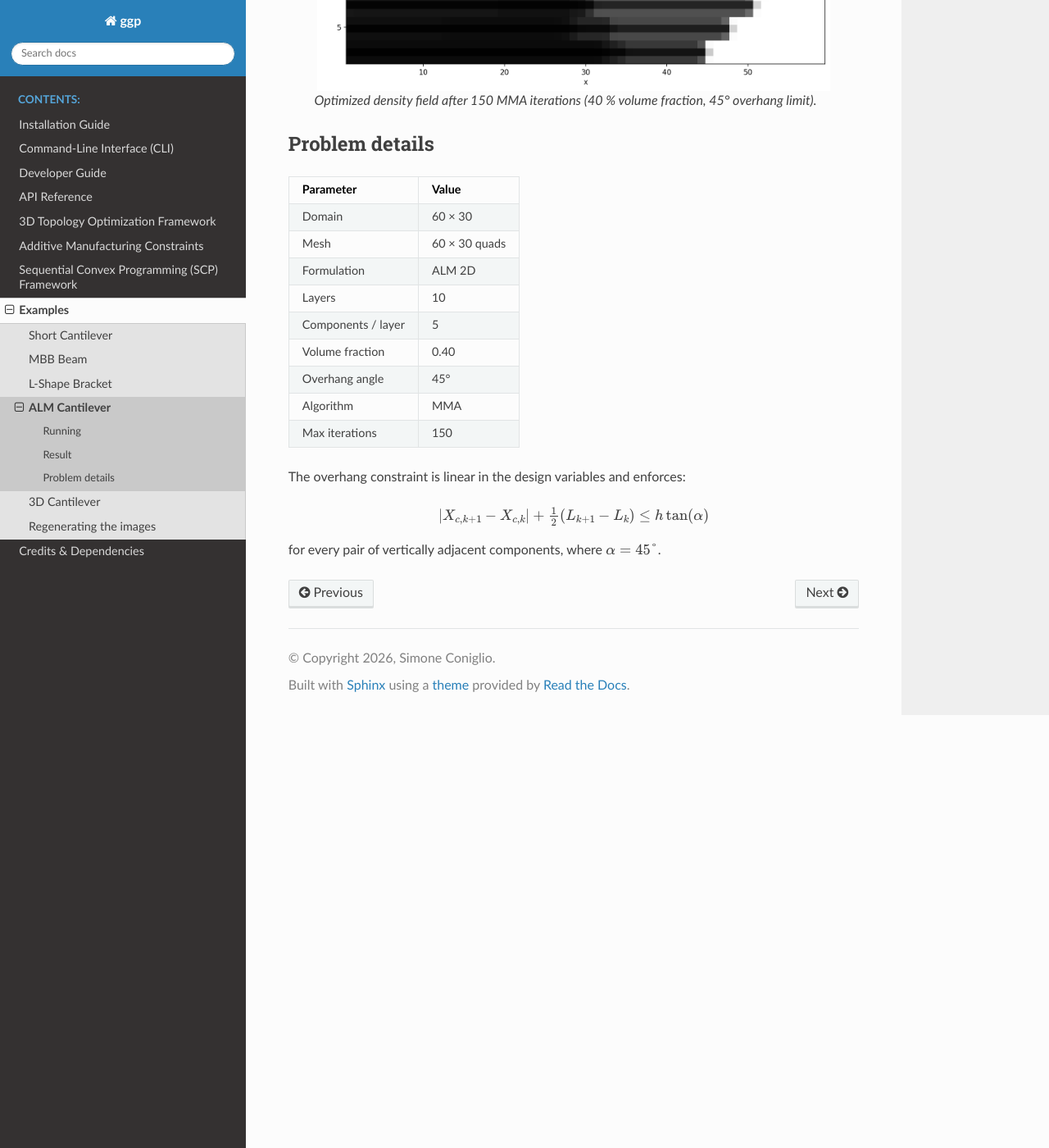
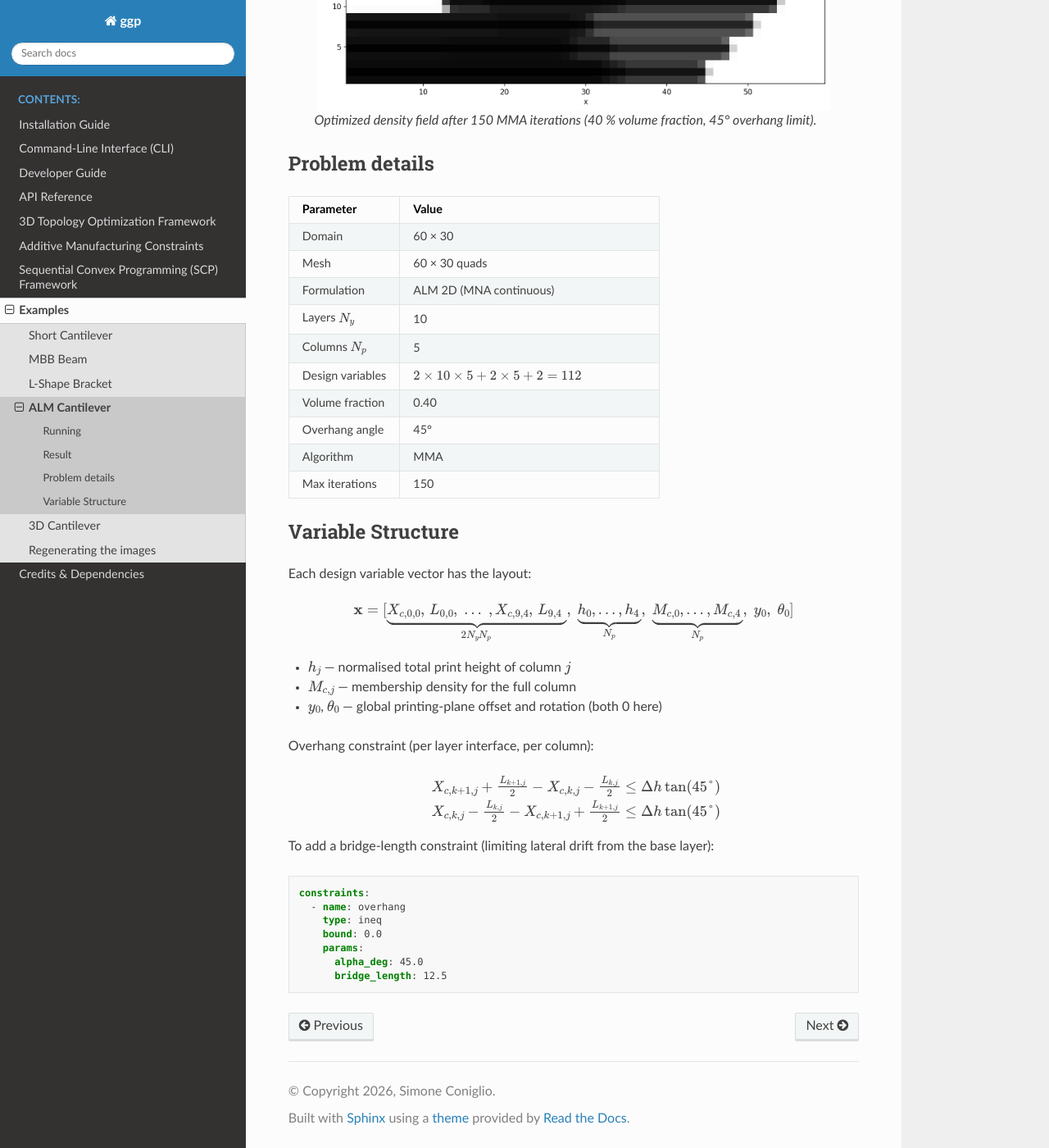
Before and after one commit to SimoneConiglio/generalized_geometry_projection, a Sphinx documentation site: the page built from docs/ex04_alm_cantilever.rst, in a window 1280 px wide and 1400 px high, scrolled down 778 px. Shown: the whole window at 82% size. Built offline with Sphinx 7.4.7 and the Read the Docs theme 3.1.0, drawn with Linux system fonts in a browser that asks for light colours; some of the changed text lies outside the part shown.

Commit message:
docs: update ALM documentation for correct MNA variable structure
- alm_guide.rst: rewrite to document the interleaved layout
  (2·Ny·Np + 2·Np + 2 vars), MNA characteristic function, printing-plane
  transform (y0/theta0), overhang and bridge-length constraints;
  feature table updated: all features now implemented
- developer_guide.rst: correct ALM section — old Ny h-values replaced by
  Np per-column h_j and Mc_j; note interleaved F-major ordering
- ex04_alm_cantilever.rst: add variable structure section with full math
  layout, update problem details table (112 vars), bridge-length example

Co-Authored-By: Claude Sonnet 4.6 <noreply@anthropic.com>
Claude-Session: https://claude.ai/code/session_01Queb8V5EuSbTaDyBGyr8wK

```diff
--- a/docs/ex04_alm_cantilever.rst
+++ b/docs/ex04_alm_cantilever.rst
@@ -2,9 +2,9 @@ ALM Cantilever
 ==============
 
 A cantilever optimised under Additive Layer Manufacturing (ALM) constraints.
-Components are arranged in horizontal layers; linear overhang constraints
-enforce a 45° self-support angle between adjacent layers, restricting the
-optimiser to shapes that can be printed without support material.
+The MNA continuous formulation arranges design variables in :math:`N_y = 10`
+horizontal layers, each with :math:`N_p = 5` printed columns.  Linear
+overhang constraints enforce a 45° self-support angle between adjacent layers.
 
 Running
 -------
@@ -32,32 +32,65 @@ Result
 Problem details
 ---------------
 
-+---------------------+------------------+
-| Parameter           | Value            |
-+=====================+==================+
-| Domain              | 60 × 30          |
-+---------------------+------------------+
-| Mesh                | 60 × 30 quads    |
-+---------------------+------------------+
-| Formulation         | ALM 2D           |
-+---------------------+------------------+
-| Layers              | 10               |
-+---------------------+------------------+
-| Components / layer  | 5                |
-+---------------------+------------------+
-| Volume fraction     | 0.40             |
-+---------------------+------------------+
-| Overhang angle      | 45°              |
-+---------------------+------------------+
-| Algorithm           | MMA              |
-+---------------------+------------------+
-| Max iterations      | 150              |
-+---------------------+------------------+
+.. list-table::
+   :header-rows: 1
+   :widths: 30 70
 
-The overhang constraint is linear in the design variables and enforces:
+   * - Parameter
+     - Value
+   * - Domain
+     - 60 × 30
+   * - Mesh
+     - 60 × 30 quads
+   * - Formulation
+     - ALM 2D (MNA continuous)
+   * - Layers :math:`N_y`
+     - 10
+   * - Columns :math:`N_p`
+     - 5
+   * - Design variables
+     - :math:`2 \times 10 \times 5 + 2 \times 5 + 2 = 112`
+   * - Volume fraction
+     - 0.40
+   * - Overhang angle
+     - 45°
+   * - Algorithm
+     - MMA
+   * - Max iterations
+     - 150
+
+Variable Structure
+------------------
+
+Each design variable vector has the layout:
 
 .. math::
 
-   |X_{c,k+1} - X_{c,k}| + \tfrac{1}{2}(L_{k+1} - L_k) \leq h \tan(\alpha)
+   \mathbf{x} = [\underbrace{X_{c,0,0},\,L_{0,0},\;\ldots\;,X_{c,9,4},\,L_{9,4}}_{2 N_y N_p},\;
+                 \underbrace{h_0,\ldots,h_4}_{N_p},\;
+                 \underbrace{M_{c,0},\ldots,M_{c,4}}_{N_p},\;
+                 y_0,\;\theta_0]
 
-for every pair of vertically adjacent components, where :math:`\alpha = 45°`.
+- :math:`h_j` — normalised total print height of column :math:`j`
+- :math:`M_{c,j}` — membership density for the full column
+- :math:`y_0`, :math:`\theta_0` — global printing-plane offset and rotation (both 0 here)
+
+Overhang constraint (per layer interface, per column):
+
+.. math::
+
+   X_{c,k+1,j} + \tfrac{L_{k+1,j}}{2} - X_{c,k,j} - \tfrac{L_{k,j}}{2} &\le \Delta h \tan(45°)
+
+   X_{c,k,j} - \tfrac{L_{k,j}}{2} - X_{c,k+1,j} + \tfrac{L_{k+1,j}}{2} &\le \Delta h \tan(45°)
+
+To add a bridge-length constraint (limiting lateral drift from the base layer):
+
+.. code-block:: yaml
+
+   constraints:
+     - name: overhang
+       type: ineq
+       bound: 0.0
+       params:
+         alpha_deg: 45.0
+         bridge_length: 12.5
```
Also changed, not shown: docs/alm_guide.rst (+135 -54 lines), docs/developer_guide.rst (+20 -9 lines).
